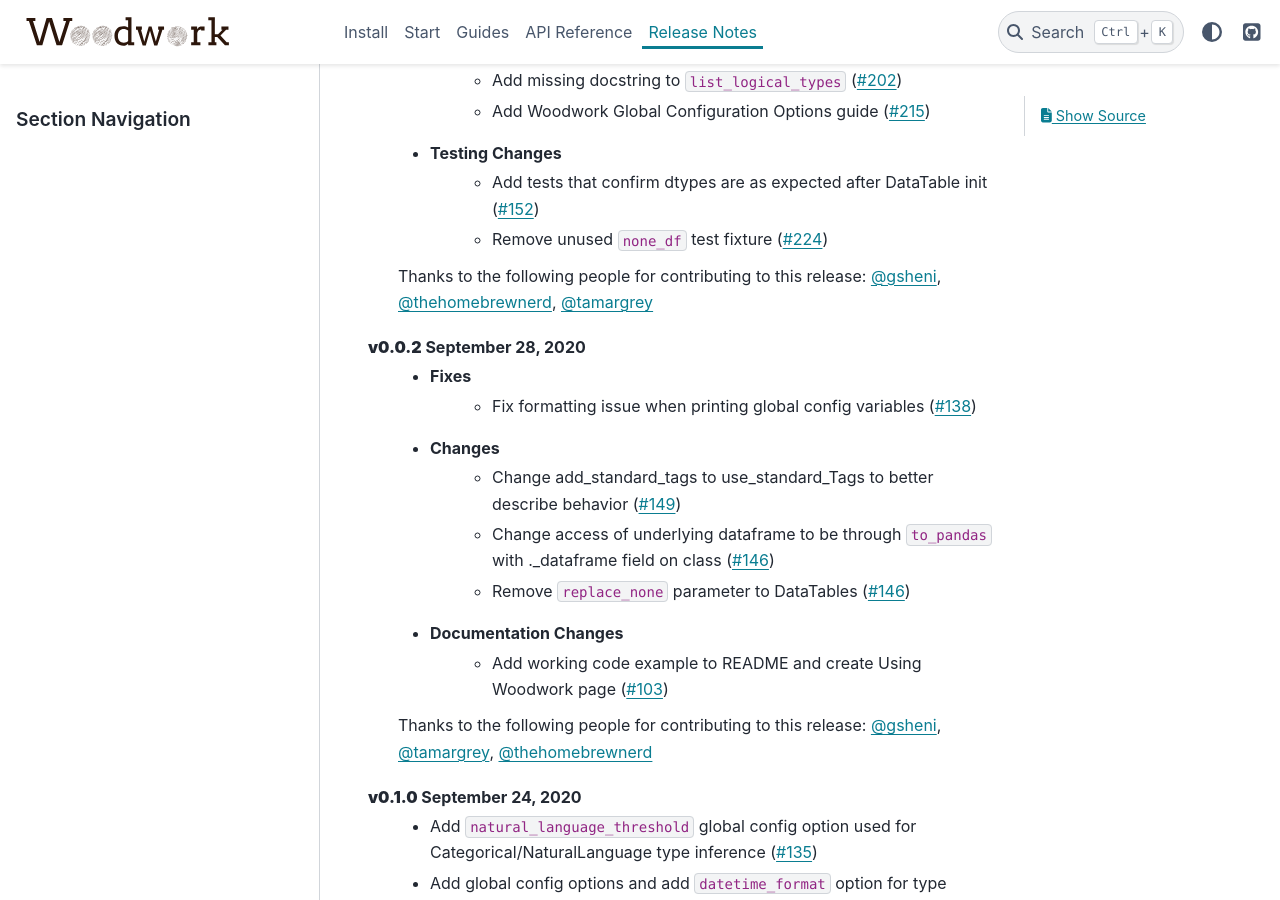
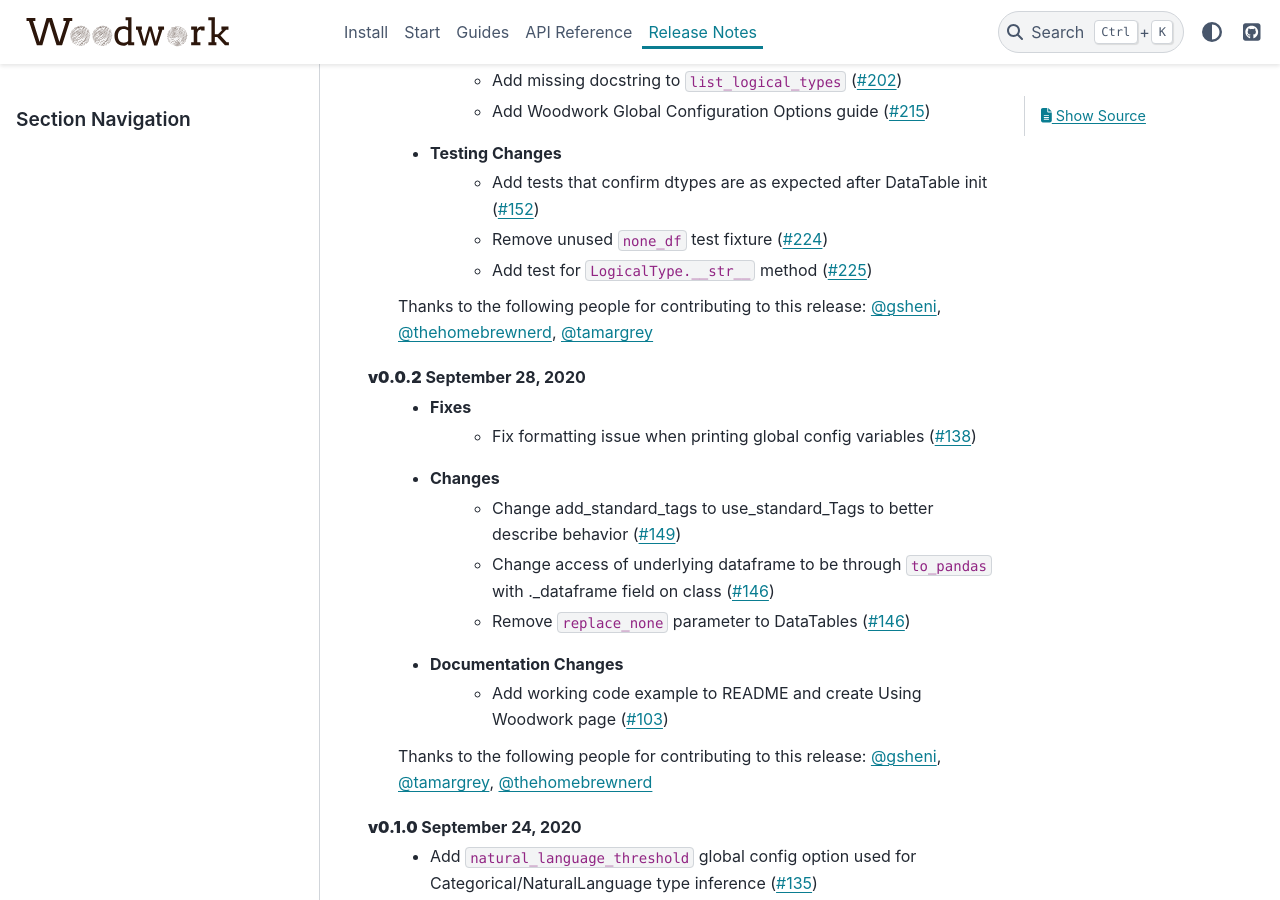
Before and after one commit to alteryx/woodwork, a Sphinx documentation site: the page built from docs/source/release_notes.rst, in a window 1280 px wide and 900 px high, scrolled down 1560 px. Built offline with Sphinx 7.4.7 and the PyData theme 0.15.4, drawn with Linux system fonts in a browser that asks for light colours; comment, search, counter and statistics services are not loaded.

Commit message:
update release notes

```diff
--- a/docs/source/release_notes.rst
+++ b/docs/source/release_notes.rst
@@ -37,6 +37,7 @@ Release Notes
     * Testing Changes
         * Add tests that confirm dtypes are as expected after DataTable init (:pr:`152`)
         * Remove unused ``none_df`` test fixture (:pr:`224`)
+        * Add test for ``LogicalType.__str__`` method (:pr:`225`)
 
     Thanks to the following people for contributing to this release:
     :user:`gsheni`, :user:`thehomebrewnerd`, :user:`tamargrey`
```
